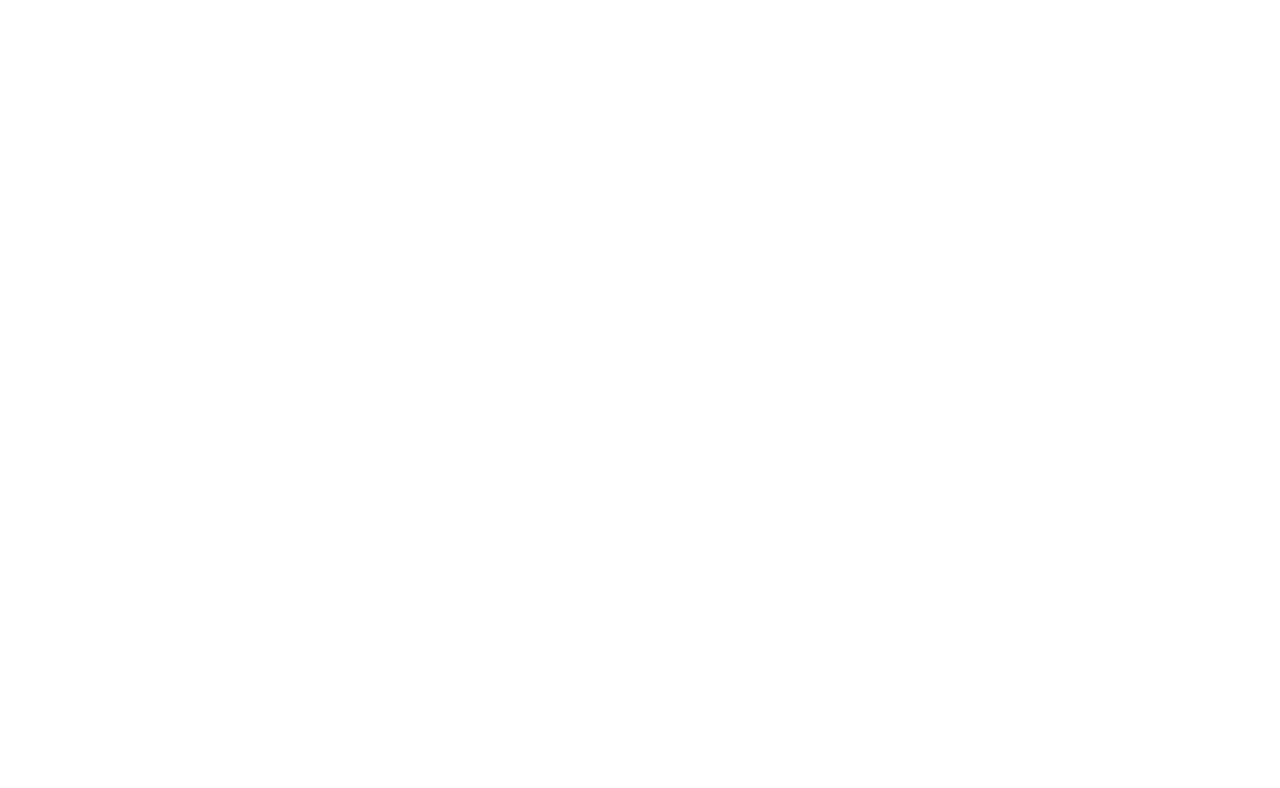
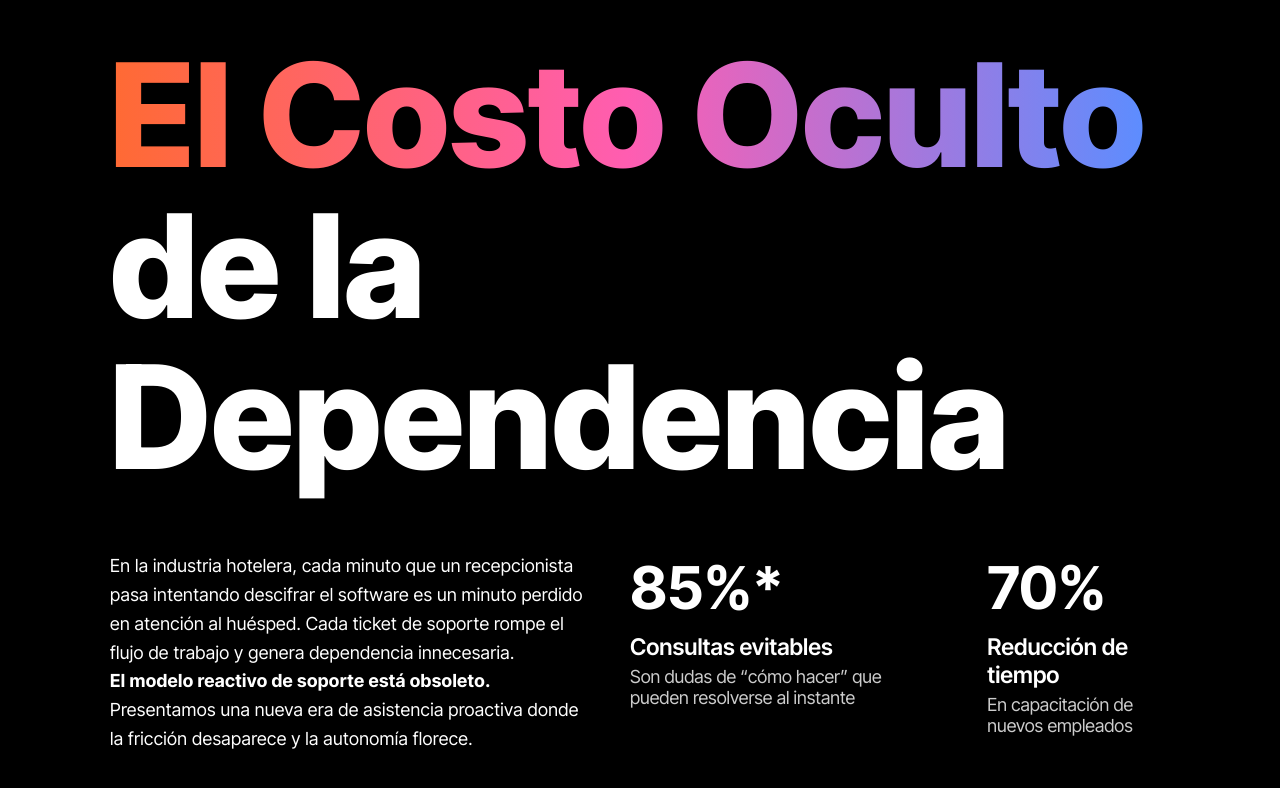
Before and after one commit to FerbaDev/lp_Pxsol_Copilot, a React (Vite) app: page / in a window 1280 px wide. Shown: the part 1248-2036 px from the top of the page. Before the commit the page ends 1003 px from the top, so only its background shows below. Built offline with nearby package versions, Linux system fonts and the light colour scheme.

Commit message:
se trabaja en cost section

```diff
--- a/src/App.jsx
+++ b/src/App.jsx
@@ -1,6 +1,7 @@
 
 import Hero from './components/Hero/Hero.jsx'
 import './App.css'
+import CostSection from './components/CostSection/CostSection.jsx'
 
 function App() {
 
@@ -8,6 +9,7 @@
   return (
     <>
       <Hero />
+      <CostSection />
     </>
   )
 }
--- /dev/null
+++ b/src/components/CostSection/CostSection.jsx
@@ -0,0 +1,48 @@
+import "./CostSection.scss";
+
+
+export default function CostSection() {
+  return (
+<section class="costo-oculto">
+  <div class="costo-oculto__inner">
+
+    <h2 class="costo-oculto__title">
+      <span>El Costo Oculto</span><br />
+      de la<br />
+      Dependencia
+    </h2>
+
+    <div class="costo-oculto__content">
+
+      <div class="costo-oculto__texto">
+        <p>
+          En la industria hotelera, cada minuto que un recepcionista pasa intentando descifrar el software es un minuto perdido en atención al huésped. Cada ticket de soporte rompe el flujo de trabajo y genera dependencia innecesaria.
+        </p>
+
+        <p>
+          <strong>El modelo reactivo de soporte está obsoleto.</strong><br />
+          Presentamos una nueva era de asistencia proactiva donde la fricción desaparece y la autonomía florece.
+        </p>
+      </div>
+
+      <div class="costo-oculto__stats">
+        <div class="stat">
+          <h3>85%*</h3>
+          <p class="stat__title">Consultas evitables</p>
+          <p class="stat__desc">Son dudas de “cómo hacer” que pueden resolverse al instante</p>
+        </div>
+
+        <div class="stat">
+          <h3>70%</h3>
+          <p class="stat__title">Reducción de tiempo</p>
+          <p class="stat__desc">En capacitación de nuevos empleados</p>
+        </div>
+      </div>
+
+    </div>
+
+  </div>
+</section>
+
+  );
+}
--- /dev/null
+++ b/src/components/CostSection/CostSection.scss
@@ -0,0 +1,76 @@
+.costo-oculto {
+  width: 100%;
+  padding: 100px 0;
+  background: #000;
+  color: #fff;
+
+  &__inner {
+    max-width: 1100px;
+    margin: 0 auto;
+    padding: 0 20px;
+  }
+
+  &__title {
+    font-size: 9em;
+    font-weight: 800;
+    line-height: 1.05;
+    margin-bottom: 60px;
+
+    span {
+      background: linear-gradient(90deg, #ff6a33, #ff5db1, #5c8dff);
+      background-clip: text;
+      color: transparent;
+    }
+
+    @media (max-width: 768px) {
+      font-size: 48px;
+    }
+  }
+
+  &__content {
+    display: flex;
+    justify-content: space-between;
+    align-items: flex-start;
+    gap: 40px;
+
+    @media (max-width: 900px) {
+      flex-direction: column;
+    }
+  }
+
+  &__texto {
+    max-width: 480px;
+    font-size: 18px;
+    line-height: 1.6;
+    letter-spacing: 0.02em;
+  }
+
+  &__stats {
+    display: flex;
+    gap: 60px;
+
+    @media (max-width: 900px) {
+      gap: 30px;
+      flex-direction: column;
+    }
+
+    .stat {
+      h3 {
+        font-size: 59px;
+        font-weight: 700;
+        margin-bottom: 10px;
+      }
+
+      .stat__title {
+        font-size: 23px;
+        font-weight: 600;
+        margin-bottom: 5px;
+      }
+
+      .stat__desc {
+        font-size: 18px;
+        opacity: 0.8;
+      }
+    }
+  }
+}
--- a/src/components/Hero/Hero.scss
+++ b/src/components/Hero/Hero.scss
@@ -19,7 +19,7 @@
   }
 
   &__aihub {
-    width: 130px;
+    width: 166px;
     margin-bottom: 20px;
 
     @media (max-width: 768px) {
@@ -28,7 +28,7 @@
   }
 
   &__pxcopilot {
-    width: 350px;
+    width: 650px;
     margin-bottom: 30px;
 
     @media (max-width: 768px) {
@@ -37,11 +37,12 @@
   }
 
   &__title {
-    font-size: 3rem;
+    font-size: 5.9rem;
     font-weight: 700;
     line-height: 1.1;
     color: #fff;
     margin-bottom: 50px;
+    text-wrap: balance;
 
     @media (max-width: 768px) {
       font-size: 2rem;
@@ -59,7 +60,6 @@
 
   &__iframe-wrapper {
     width: 100%;
-    max-width: 900px;
     border-radius: 18px;
     overflow: hidden;
     border: 1px solid rgba(255, 255, 255, 0.12);
```
Also changed, not shown: src/assets/pxcopilot.png.
